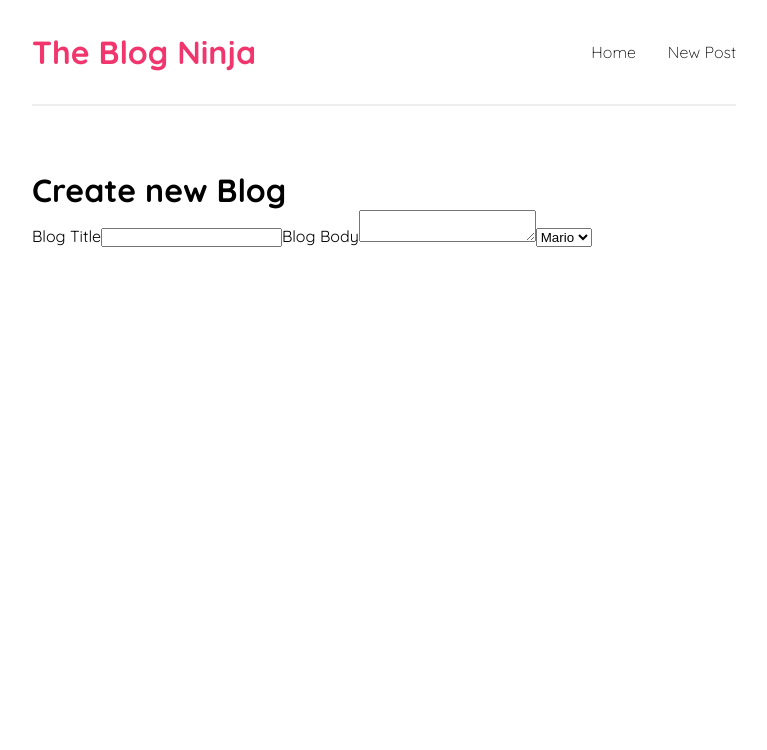
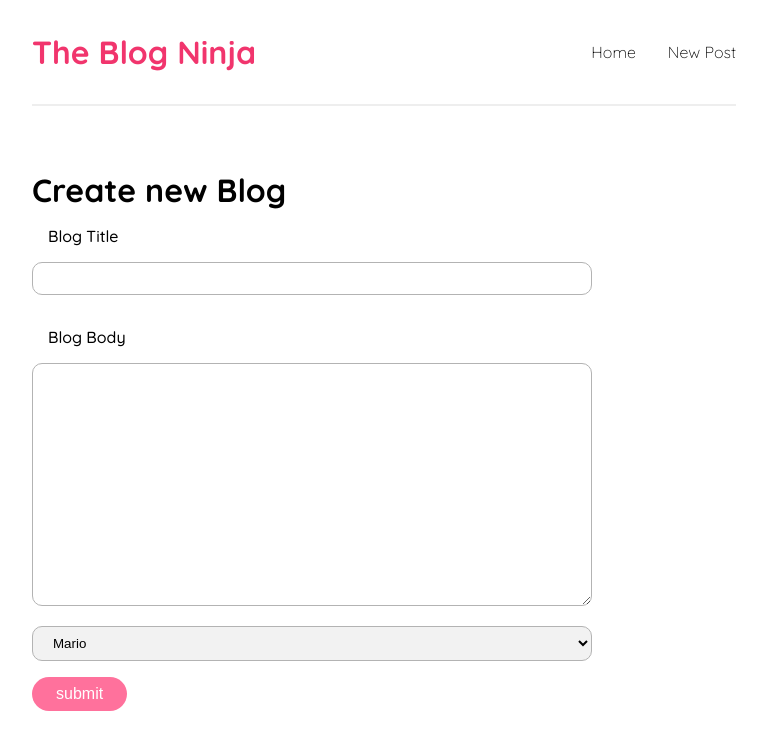
Before and after one commit to fauzanpr/react-blogapp, a React (Create React App) app: page /create in a window 1280 px wide. Shown: the top 750 px of the page, without its empty margins (256-1023 px from the left). Built offline with nearby package versions, Linux system fonts and the light colour scheme.

Commit message:
add styling on form page

```diff
--- a/src/Components/Form.js
+++ b/src/Components/Form.js
@@ -6,28 +6,34 @@ const Form = () => {
   const [author, setAuthor] = useState("mario");
   return (
     <form action="">
-      <label htmlFor="blog-title">Blog Title</label>
+      <label className="form__title">Blog Title</label>
       <input
         type="text"
         id="blog-title"
         value={title}
         onChange={(e) => setTitle(e.target.value)}
+        className='form__input'
       />
-      <label htmlFor="blog-body">Blog Body</label>
+      <label className="form__title">Blog Body</label>
       <textarea
         id="blog-body"
+        rows={15}
+        cols={30}
         value={body}
         onChange={(e) => setBody(e.target.value)}
+        className='form__input tr'
       ></textarea>
       <select
         name=""
         id=""
         value={author}
         onChange={(e) => setAuthor(e.target.value)}
+        className={'form__input slct'}
       >
         <option value="mario">Mario</option>
         <option value="luigi">Luigi</option>
       </select>
+      <input type="button" value={'submit'} className="btn-form" />
     </form>
   );
 };
--- a/src/index.css
+++ b/src/index.css
@@ -78,3 +78,38 @@ body {
   text-decoration: none;
   color: black
 }
+
+.form__title {
+  display: block;
+  font-weight: 500;
+  padding: 1rem;
+}
+
+.form__input {
+  display: inline-block;
+  padding: 0.5rem 1rem;
+  width: 70vh;
+  border-radius: 10px;
+  border: 1px solid #b3b3b3;
+  margin-bottom: 1rem;
+}
+
+.slct {
+  background-color: #f2f2f2;
+  cursor: pointer;
+}
+
+.btn-form {
+  display: block;
+  padding: 0.5rem 1.5rem;
+  border-radius: 20px;
+  border: none;
+  cursor: pointer;
+  font-size: 1rem;
+  background-color: #ff719c;
+  color: white;
+}
+
+.btn-form:hover {
+  background-color: #ff8eb0;
+}
```
